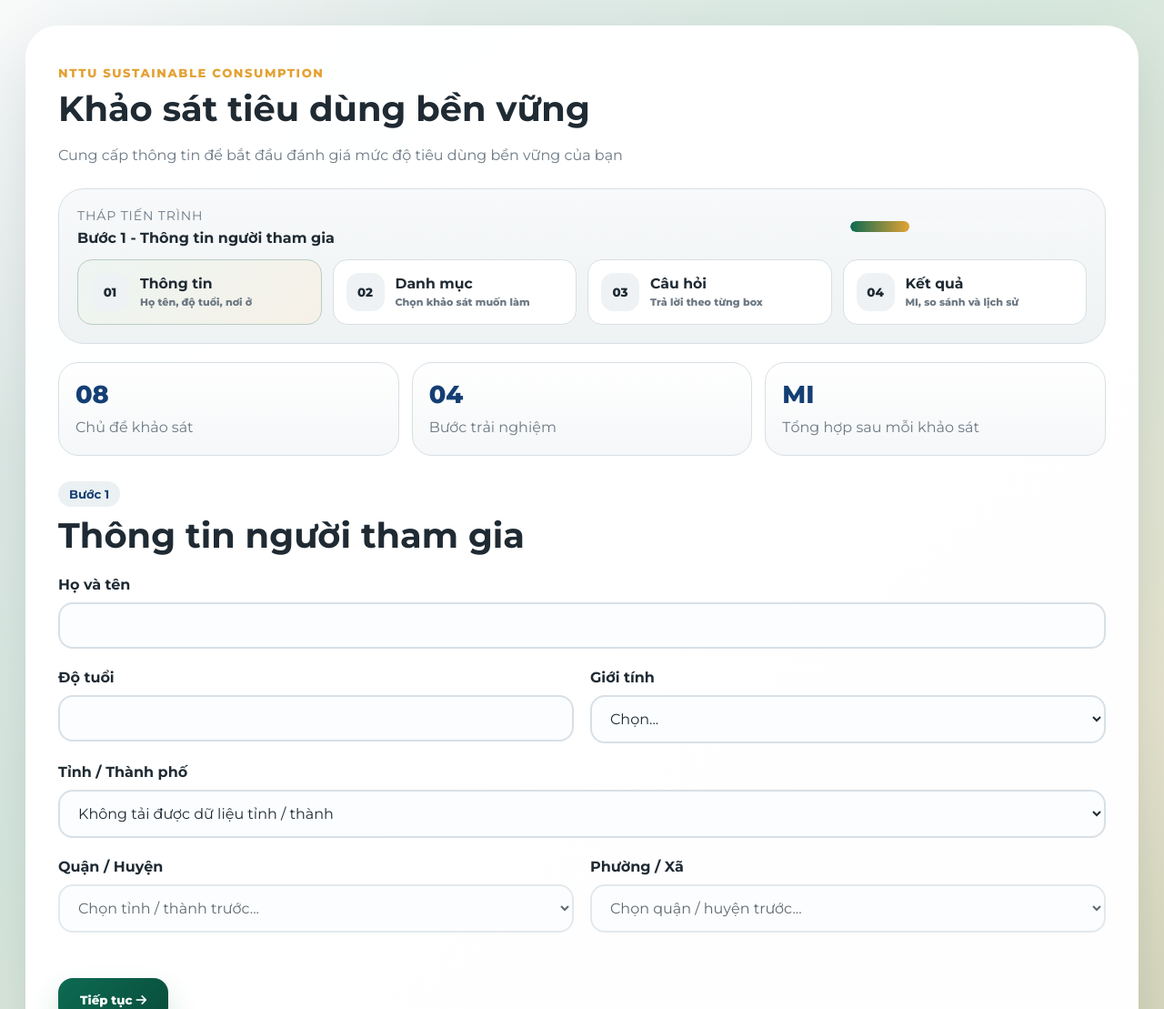
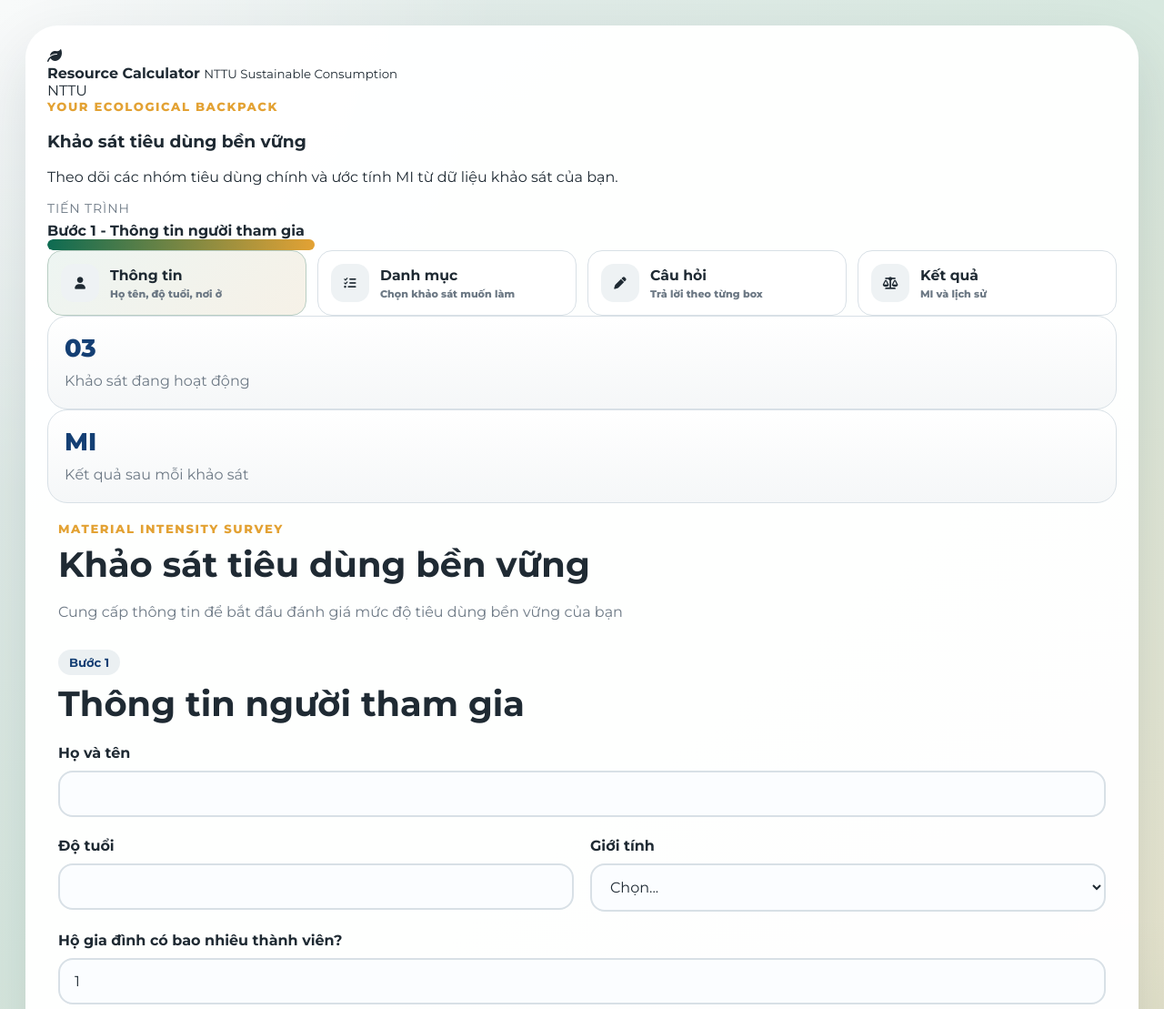
Before and after one commit to surveyvn/khaosat-tieudung, a plain HTML site: page index.html in a window 1280 px wide. Shown: the top 1109 px of the page at 91% size. Drawn offline with Linux system fonts and the light colour scheme; no server answers.

Commit message:
Update index.html

```diff
--- a/index.html
+++ b/index.html
@@ -11,20 +11,29 @@
 <body>
     <main class="app-shell">
         <section class="main-card">
-            <div class="calculator-content full-width">
-                <header class="hero">
-                    <p class="eyebrow">NTTU Sustainable Consumption</p>
+            <header class="app-topbar">
+                <div class="brand-mark">
+                    <span class="brand-icon"><i class="fa fa-leaf"></i></span>
+                    <div>
+                        <strong>Resource Calculator</strong>
+                        <small>NTTU Sustainable Consumption</small>
+                    </div>
+                </div>
+                <div class="institute-mark">NTTU</div>
+            </header>
+
+            <aside class="calculator-rail">
+                <div class="rail-brand">
+                    <p class="eyebrow">Your ecological backpack</p>
                     <h1>Khảo sát tiêu dùng bền vững</h1>
-                    <p class="hero-copy">
-                        Cung cấp thông tin để bắt đầu đánh giá mức độ tiêu dùng bền vững của bạn
+                    <p>
+                        Theo dõi các nhóm tiêu dùng chính và ước tính MI từ dữ liệu khảo sát của bạn.
                     </p>
+                </div>
 
-                    <div class="progress-stack">
-                        <div class="progress-stack-head">
-                            <div>
-                                <p class="result-label">Tháp tiến trình</p>
+                <div class="rail-progress">
+                    <p class="result-label">Tiến trình</p>
                     <strong id="currentStepLabel">Bước 1 - Thông tin người tham gia</strong>
-                            </div>
                     <div class="progress-container compact">
                         <div class="progress-bar" id="progress"></div>
                     </div>
@@ -32,50 +41,55 @@
 
                 <nav class="step-nav horizontal" aria-label="Tiến trình khảo sát">
                     <button type="button" class="step-nav-item active" data-step-target="step-profile">
-                                <span class="step-nav-number">01</span>
+                        <span class="step-nav-number"><i class="fa fa-user"></i></span>
                         <span class="step-nav-copy">
                             <strong>Thông tin</strong>
                             <small>Họ tên, độ tuổi, nơi ở</small>
                         </span>
                     </button>
                     <button type="button" class="step-nav-item" data-step-target="step-selector">
-                                <span class="step-nav-number">02</span>
+                        <span class="step-nav-number"><i class="fa fa-list-check"></i></span>
                         <span class="step-nav-copy">
                             <strong>Danh mục</strong>
                             <small>Chọn khảo sát muốn làm</small>
                         </span>
                     </button>
                     <button type="button" class="step-nav-item" data-step-target="step-questionnaire">
-                                <span class="step-nav-number">03</span>
+                        <span class="step-nav-number"><i class="fa fa-pen"></i></span>
                         <span class="step-nav-copy">
                             <strong>Câu hỏi</strong>
                             <small>Trả lời theo từng box</small>
                         </span>
                     </button>
                     <button type="button" class="step-nav-item" data-step-target="step-result">
-                                <span class="step-nav-number">04</span>
+                        <span class="step-nav-number"><i class="fa fa-scale-balanced"></i></span>
                         <span class="step-nav-copy">
                             <strong>Kết quả</strong>
-                                    <small>MI, so sánh và lịch sử</small>
+                            <small>MI và lịch sử</small>
                         </span>
                     </button>
                 </nav>
-                    </div>
 
-                    <div class="hero-metrics">
+                <div class="rail-metrics">
                     <article class="metric-card">
-                            <span>08</span>
-                            <p>Chủ đề khảo sát</p>
-                        </article>
-                        <article class="metric-card">
-                            <span>04</span>
-                            <p>Bước trải nghiệm</p>
+                        <span>03</span>
+                        <p>Khảo sát đang hoạt động</p>
                     </article>
                     <article class="metric-card">
                         <span>MI</span>
-                            <p>Tổng hợp sau mỗi khảo sát</p>
+                        <p>Kết quả sau mỗi khảo sát</p>
                     </article>
                 </div>
+            </aside>
+
+            <div class="calculator-content full-width">
+                <div class="paper-corner"></div>
+                <header class="hero">
+                    <p class="eyebrow">Material Intensity Survey</p>
+                    <h1>Khảo sát tiêu dùng bền vững</h1>
+                    <p class="hero-copy">
+                        Cung cấp thông tin để bắt đầu đánh giá mức độ tiêu dùng bền vững của bạn
+                    </p>
                 </header>
 
                 <section class="wizard-step active" id="step-profile">
@@ -105,6 +119,12 @@
                             </select>
                         </div>
                     </div>
+                    <!-- ===== THÊM TẠI ĐÂY (sau dòng gender) ===== -->
+                    <div class="question-group">
+                        <label for="household">Hộ gia đình có bao nhiêu thành viên?</label>
+                         <input id="household" type="number" name="household" min="1" value="1" required>
+                    </div>
+<!-- ===== HẾT PHẦN THÊM ===== -->
 
                     <div class="question-group">
                         <label for="province">Tỉnh / Thành phố</label>
```
Lines whose indentation alone changed are shown as unchanged.
